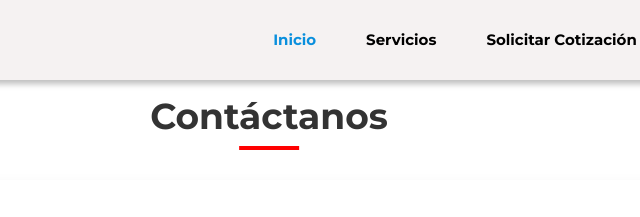
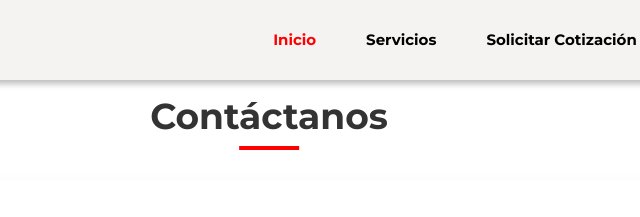
Before and after one commit to kirito2060/Yo, a plain HTML site: page template/contacto.html in a window 1280 px wide. In both pictures the pointer is over the link "Inicio". Shown: the top 217 px of the page, 371-1011 px from the left. Drawn offline with Linux system fonts and the light colour scheme; grey boxes are pictures that could not be loaded; files whose address does not match are found by name.

Commit message:
Update style.css

```diff
--- a/template/style.css
+++ b/template/style.css
@@ -36,7 +36,7 @@ html, body {
 }
 
 .lol a:hover {
-  color: rgb(9, 143, 221);
+  color: rgb(255, 0, 0);
 }
 
 .hero {
```
